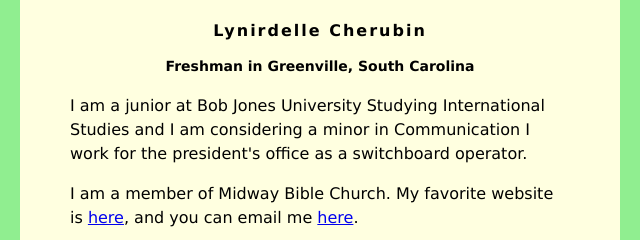
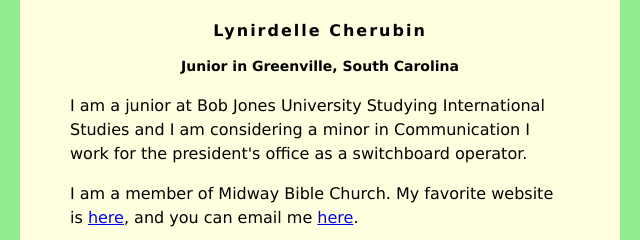
Before and after one commit to Lynirdelle05/Lynirdelle05.github.io, a plain HTML site: page index.html in a window 1280 px wide. Shown: the top 240 px of the page, 320-960 px from the left. Drawn offline with Linux system fonts and the light colour scheme.

Commit message:
Update student status from Freshman to Junior

```diff
--- a/index.html
+++ b/index.html
@@ -31,7 +31,7 @@ h3 {
 <body>
     <div id="content">
         <h1>Lynirdelle Cherubin</h1>
-        <h2>Freshman in Greenville, South Carolina</h2>
+        <h2>Junior in Greenville, South Carolina</h2>
 
          <p>I am a junior at Bob Jones University Studying International Studies and I am considering a minor in Communication
                I work for the president's office as a switchboard operator.</p>
```
